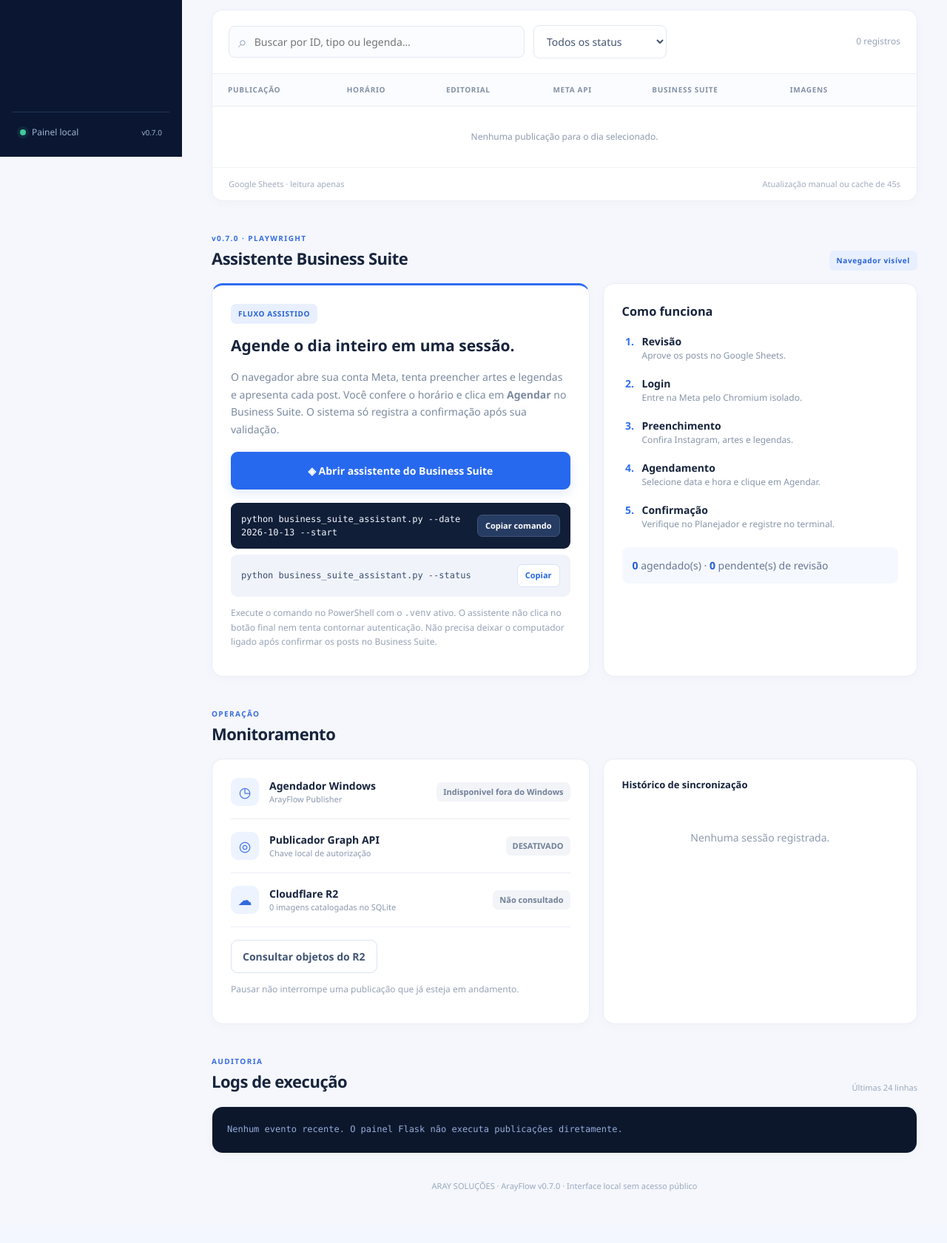
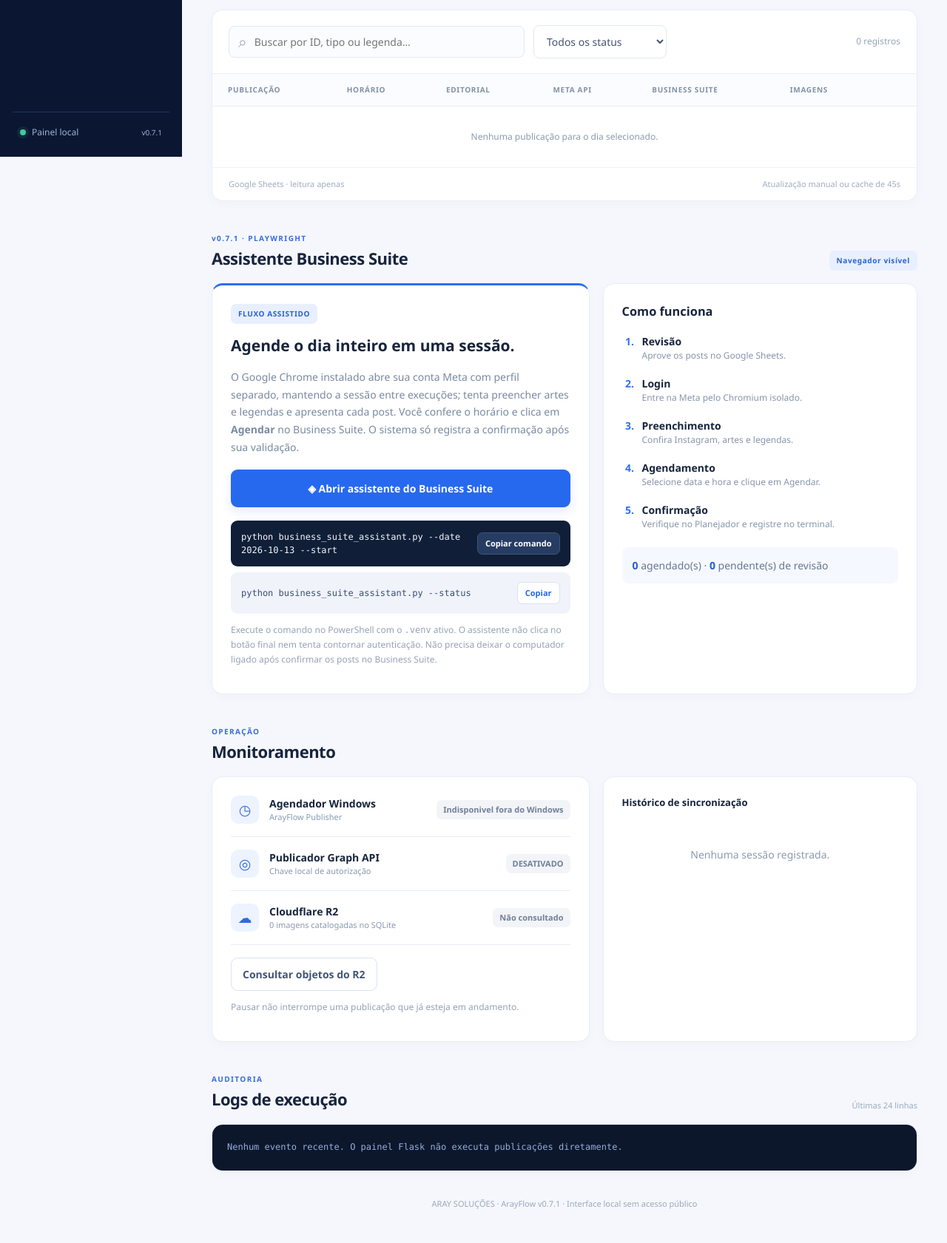
Before and after one commit to llongaray/ArayFlow, a Flask app: page / in a window 1280 px wide. Shown: the part 588-2269 px from the top of the page at 74% size. Before the commit the page ends 2199 px from the top, so only its background shows below. Run offline with Flask 3, Linux system fonts and the light colour scheme.

Commit message:
ui(v0.7.1): indicar Chrome instalado e persistencia da sessao no painel

```diff
--- a/templates/dashboard.html
+++ b/templates/dashboard.html
@@ -29,7 +29,7 @@
       <a href="https://business.facebook.com/" target="_blank" rel="noopener noreferrer">↗ <span>Business Suite</span></a>
       <a href="https://github.com/llongaray/ArayFlow" target="_blank" rel="noopener noreferrer">↗ <span>Repositório</span></a>
     </nav>
-    <div class="sidebar-footer"><span class="online-dot"></span> Painel local <small>v0.7.0</small></div>
+    <div class="sidebar-footer"><span class="online-dot"></span> Painel local <small>v0.7.1</small></div>
   </aside>
 
   <main class="main">
@@ -125,12 +125,12 @@
       {% endif %}
 
       <section class="section" id="business-suite">
-        <div class="heading"><div><div class="overline">v0.7.0 · PLAYWRIGHT</div><h2>Assistente Business Suite</h2></div><span class="tag">Navegador visível</span></div>
+        <div class="heading"><div><div class="overline">v0.7.1 · PLAYWRIGHT</div><h2>Assistente Business Suite</h2></div><span class="tag">Navegador visível</span></div>
         <div class="suite-layout">
           <div class="panel suite-primary">
             <div class="suite-badge">FLUXO ASSISTIDO</div>
             <h3>Agende o dia inteiro em uma sessão.</h3>
-            <p>O navegador abre sua conta Meta, tenta preencher artes e legendas e apresenta cada post. Você confere o horário e clica em <strong>Agendar</strong> no Business Suite. O sistema só registra a confirmação após sua validação.</p>
+            <p>O Google Chrome instalado abre sua conta Meta com perfil separado, mantendo a sessão entre execuções; tenta preencher artes e legendas e apresenta cada post. Você confere o horário e clica em <strong>Agendar</strong> no Business Suite. O sistema só registra a confirmação após sua validação.</p>
             {% if autopublish %}<div class="notification error">A automação pela Graph API está AUTORIZADA no .env. Antes de usar o assistente Playwright, altere <code>ARAYFLOW_AUTOPUBLISH_ENABLED=false</code> e pause a tarefa Windows para evitar duplicatas.</div>{% endif %}
             {% if not autopublish and task_state not in ['Ready','Running','Queued'] %}
             <form action="{{ url_for('start_business_suite') }}" method="post" class="start-form">
@@ -193,7 +193,7 @@
 {% else %}Nenhum evento recente. O painel Flask não executa publicações diretamente.
 {% endfor %}</pre></div>
       </section>
-      <footer class="footer">ARAY SOLUÇÕES · ArayFlow v0.7.0 · Interface local sem acesso público</footer>
+      <footer class="footer">ARAY SOLUÇÕES · ArayFlow v0.7.1 · Interface local sem acesso público</footer>
     </div>
   </main>
 </div>
```
